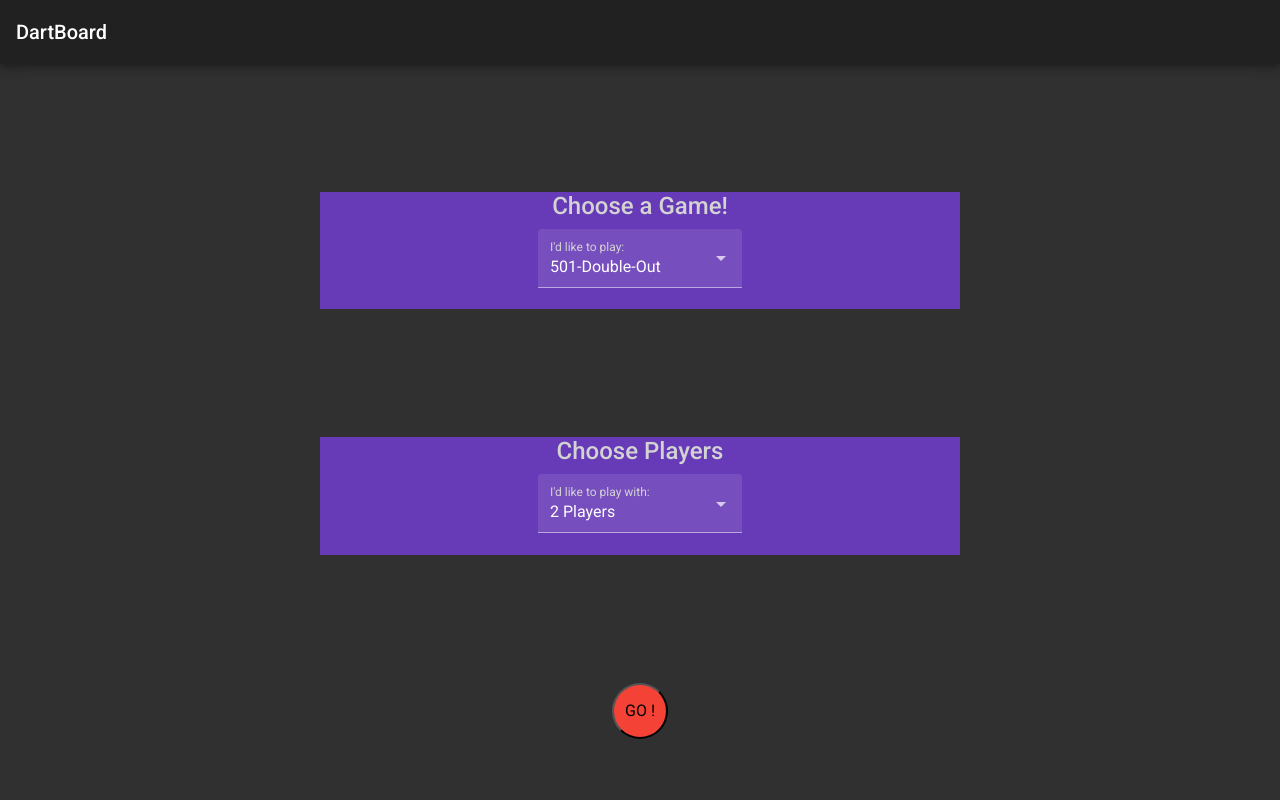
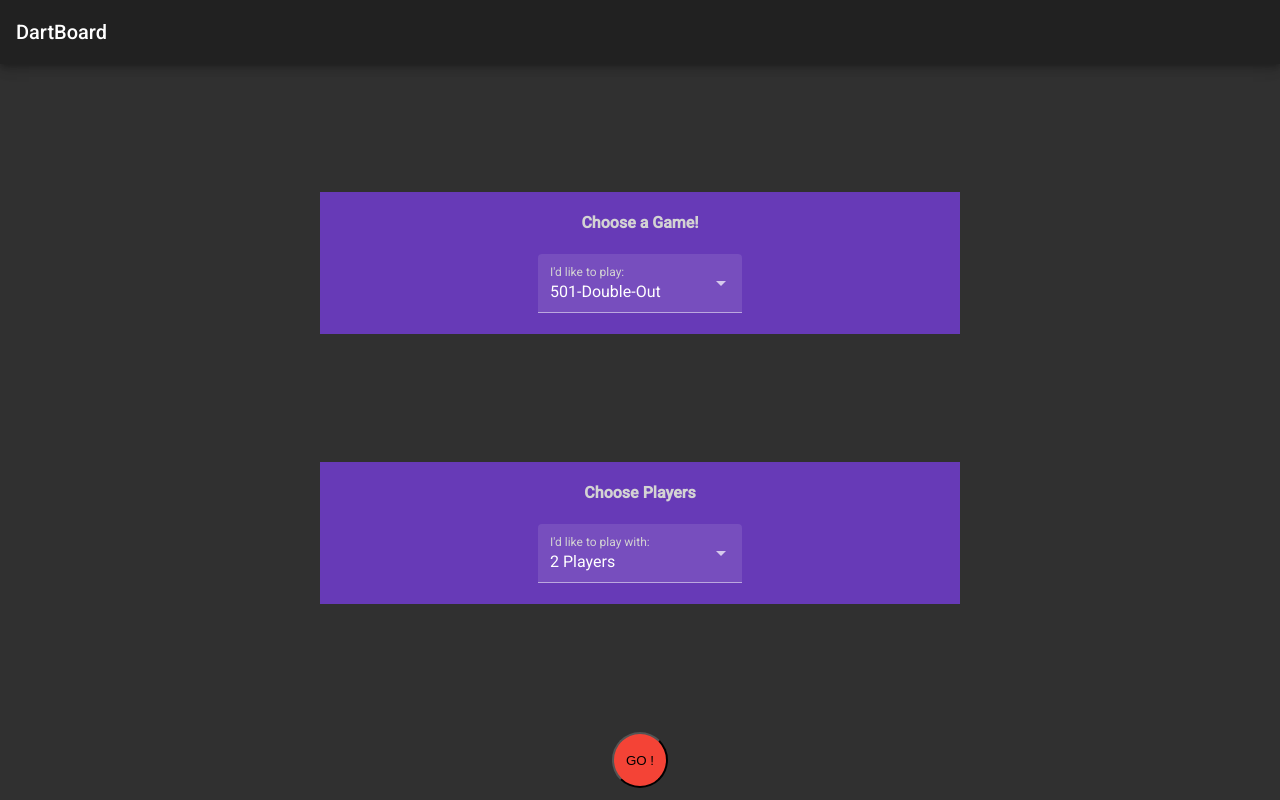
Before and after one commit to ric03/dart-board, an Angular app: page / in a window 1280 px wide. Built offline with nearby package versions, Linux system fonts and the light colour scheme.

Commit message:
feat: only include bootstrap-utilities and bootstrap-grid

```diff
--- a/src/styles.scss
+++ b/src/styles.scss
@@ -1,4 +1,5 @@
-@import "node_modules/bootstrap/scss/bootstrap";
+@import "node_modules/bootstrap/scss/bootstrap-grid";
+@import "node_modules/bootstrap/scss/bootstrap-utilities";
 
 
 html, body { height: 100%; }
```
